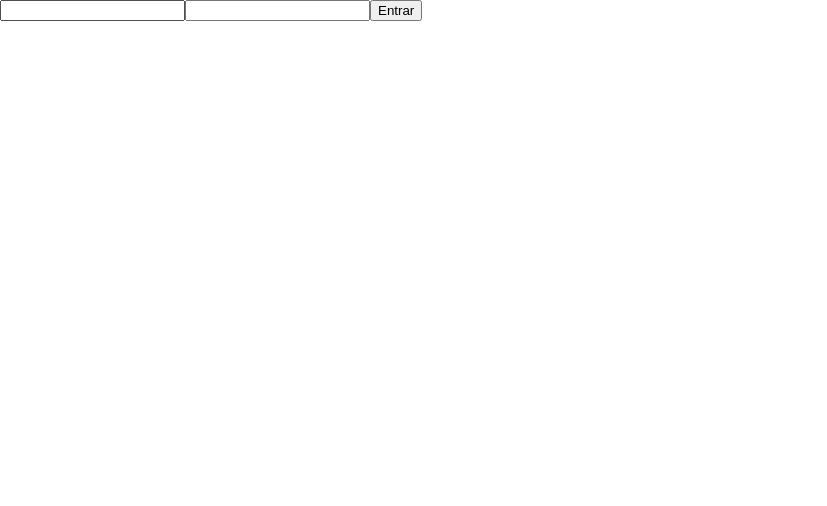
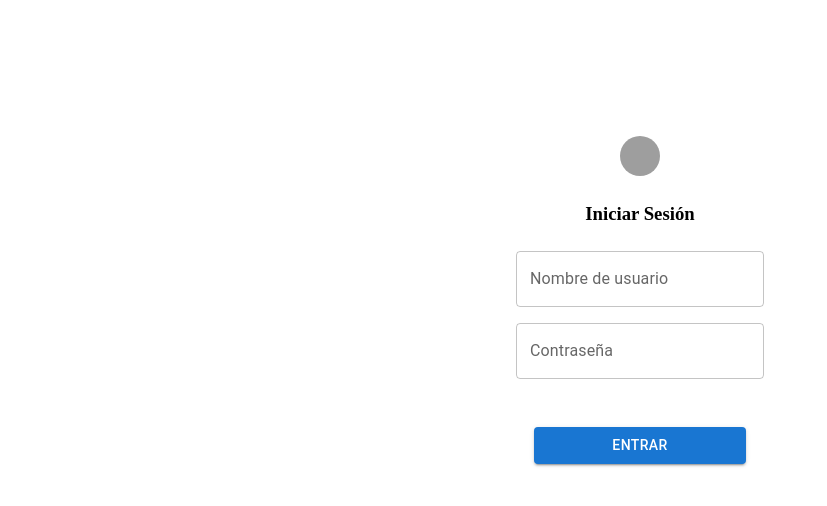
Before and after one commit to valentinoarballo/EFI_JS, a React (Vite) app: page /login in a window 1280 px wide. Shown: the top 506 px of the page, without its empty margins (0-827 px from the left). Built offline with nearby package versions, Linux system fonts and the light colour scheme; grey boxes are pictures that could not be loaded.

Commit message:
login style

```diff
--- a/src/components/ControlledField.jsx
+++ b/src/components/ControlledField.jsx
@@ -1,4 +1,5 @@
 import { useState } from "react";
+import { TextField } from "@mui/material";
 
 export default function ControlledField({ name, type }) {
   const [value, valueChanged] = useState('')
@@ -8,8 +9,10 @@ export default function ControlledField({ name, type }) {
   }
 
   return (
-    <input
+    <TextField
+      style={{margin:8}}
       type={type}
+      label={name}
       name={name}
       onChange={handleChange}
       value={value}
--- a/src/pages/Login.jsx
+++ b/src/pages/Login.jsx
@@ -2,6 +2,7 @@ import { useState, useContext } from "react"
 import { useNavigate } from "react-router-dom"
 import ControlledField from "../components/ControlledField"
 import { LoginContext } from "../context/LoginContext"
+import { Container, Box, Avatar, Button, TextField, Alert, inputLabelClasses } from "@mui/material"
 
 export default function Login() {
   const fields = [
@@ -15,9 +16,18 @@ export default function Login() {
 
   const handleSubmit = (event) => {
     event.preventDefault()
-    var count = fields.length
+    var count = event.target.length
+    var inputs = []
     for (var i = 0; i < count; i++) {
-      if (event.target[i].value != fields[i].value) {
+      if (event.target[i].nodeName == 'INPUT') {
+        inputs.push(event.target[i])
+      }
+    }
+
+    count = fields.length
+    for (var i = 0; i < count; i++) {
+      console.log(inputs)
+      if (inputs[i].value != fields[i].value) {
         return setFailed({ display: true, field: fields[i].name, failmsg: fields[i].failmsg })
       }
     }
@@ -26,17 +36,54 @@ export default function Login() {
   }
 
   return (
-    <>
-      <p style={{
-        display: failed.display ? '' : 'none'
-      }}>{failed.field} {failed.failmsg}</p>
-      <form onSubmit={handleSubmit}>
-        {fields.map((field, index) => (
-          <ControlledField key={index} name={field.name} type={field.type} />
-        ))}
-        <button type='submit'>Entrar</button>
-      </form>
-    </>
+    <Container
+      id='container'
+      component="main"
+      maxWidth="xs"
+      style={{
+        marginTop: '10%',
+        overflow:'hidden',
+        display: 'flex',
+        flexDirection: 'column',
+        alignItems: 'center',
+      }}
+      >
+      <Box sx={{
+        display: 'flex',
+        flexDirection: 'column',
+        alignItems: 'center',
+        }}
+      >
+
+        <Avatar sx={{m:1}} alt="Remy Sharp" src="/static/images/avatar/2.jpg" />
+
+        <h3>Iniciar Sesión</h3>
+
+        <form
+          onSubmit={handleSubmit}
+          style={{
+            display: 'flex',
+            flexDirection: 'column',
+            alignItems: 'center',
+          }}
+        >
+          {fields.map((field, index) => (
+            <ControlledField key={index} name={field.name} type={field.type} />
+          ))}
+          <Button sx={{m:5, width: '80%'}} type='submit' variant='contained'>Entrar</Button>
+        </form>
+
+        <Alert sx={{
+          display: failed.display ? '' : 'none',
+          borderRadius: '10px',
+        }}
+        color="error"
+        icon={false}
+        >{failed.field} {failed.failmsg}</Alert>
+
+
+      </Box>
+    </Container>
   )
 
 }
```
Also changed, not shown: src/components/ResponsiveAppBar.jsx (line endings or trailing spaces).
